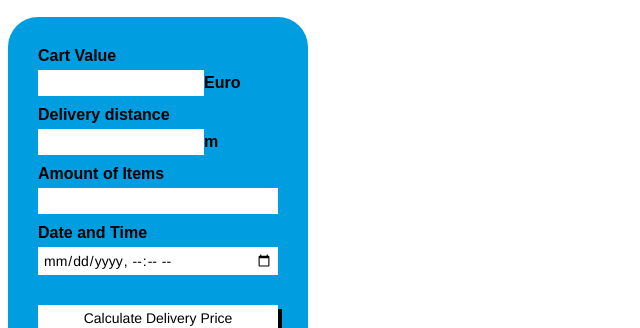
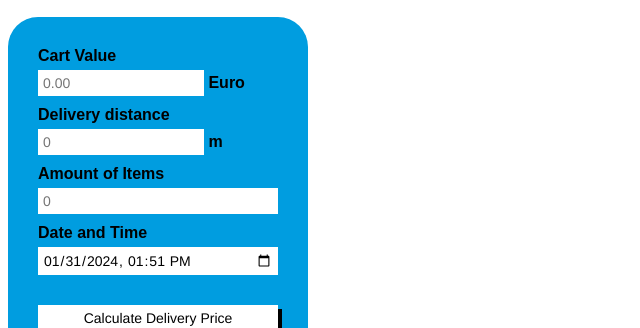
Before and after one commit to ragnamarie/wolt-calculator, a Next.js app: page / in a window 1280 px wide. Shown: the part 124-452 px from the top of the page, without its empty margins (0-640 px from the left). Built offline with nearby package versions, Linux system fonts and the light colour scheme.

Commit message:
still need to fix rounding issues, have value only accept . as separator, maybe test and accessability

```diff
--- a/Components/DeliveryFeeForm/index.tsx
+++ b/Components/DeliveryFeeForm/index.tsx
@@ -1,4 +1,4 @@
-import React, { FC, FormEvent } from "react";
+import React, { FormEvent } from "react";
 import styled from "styled-components";
 
 const StyledForm = styled.form`
@@ -40,33 +40,58 @@ interface DeliveryFeeFormProps {
 export default function DeliveryFeeForm({
   onFormInput,
 }: DeliveryFeeFormProps): JSX.Element {
+  // initialize variables in order to set current day and time as datetime default value
+  const currentDate = new Date();
+  const currentDateTime = currentDate.toISOString().slice(0, 16);
+
   return (
     <StyledForm onSubmit={onFormInput}>
       <StyledLabel htmlFor="value-input">Cart Value</StyledLabel>
       <div>
-        <StyledInput type="number" id="value-input" name="value" required />
-        <span>Euro</span>
+        <StyledInput
+          type="text"
+          min="0.00"
+          id="value-input"
+          name="value"
+          data-test-id="value"
+          placeholder="0.00"
+          required
+        />
+        <span> Euro</span>
       </div>
 
       <StyledLabel htmlFor="distance-input">Delivery distance</StyledLabel>
       <div>
         <StyledInput
           type="number"
+          min="0"
           id="distance-input"
           name="distance"
+          data-test-id="distance"
+          placeholder="0"
           required
         />
-        <span>m</span>
+        <span> m</span>
       </div>
 
       <StyledLabel htmlFor="items-input">Amount of Items</StyledLabel>
-      <StyledInput type="number" id="items-input" name="items" required />
+      <StyledInput
+        type="number"
+        min="1"
+        id="items-input"
+        name="items"
+        data-test-id="items"
+        placeholder="0"
+        required
+      />
 
       <StyledLabel htmlFor="datetime-input">Date and Time</StyledLabel>
       <StyledInput
         type="datetime-local"
         id="datetime-input"
         name="time"
+        data-test-id="time"
+        defaultValue={currentDateTime}
         required
       />
 
--- a/Components/DeliveryPrice/index.tsx
+++ b/Components/DeliveryPrice/index.tsx
@@ -1,5 +1,3 @@
-import React, { FC } from "react";
-
 interface DeliveryPriceProps {
   value: number | null;
   distance: number | null;
@@ -70,5 +68,5 @@ export default function DeliveryPrice({
   console.log(isBetween3to7PM);
   console.log(deliveryTime);
 
-  return <p>Delivery Price: {totalFee * factor} Euro</p>;
+  return <p data-test-id="fee">Delivery Price: {totalFee * factor} Euro</p>;
 }
```
